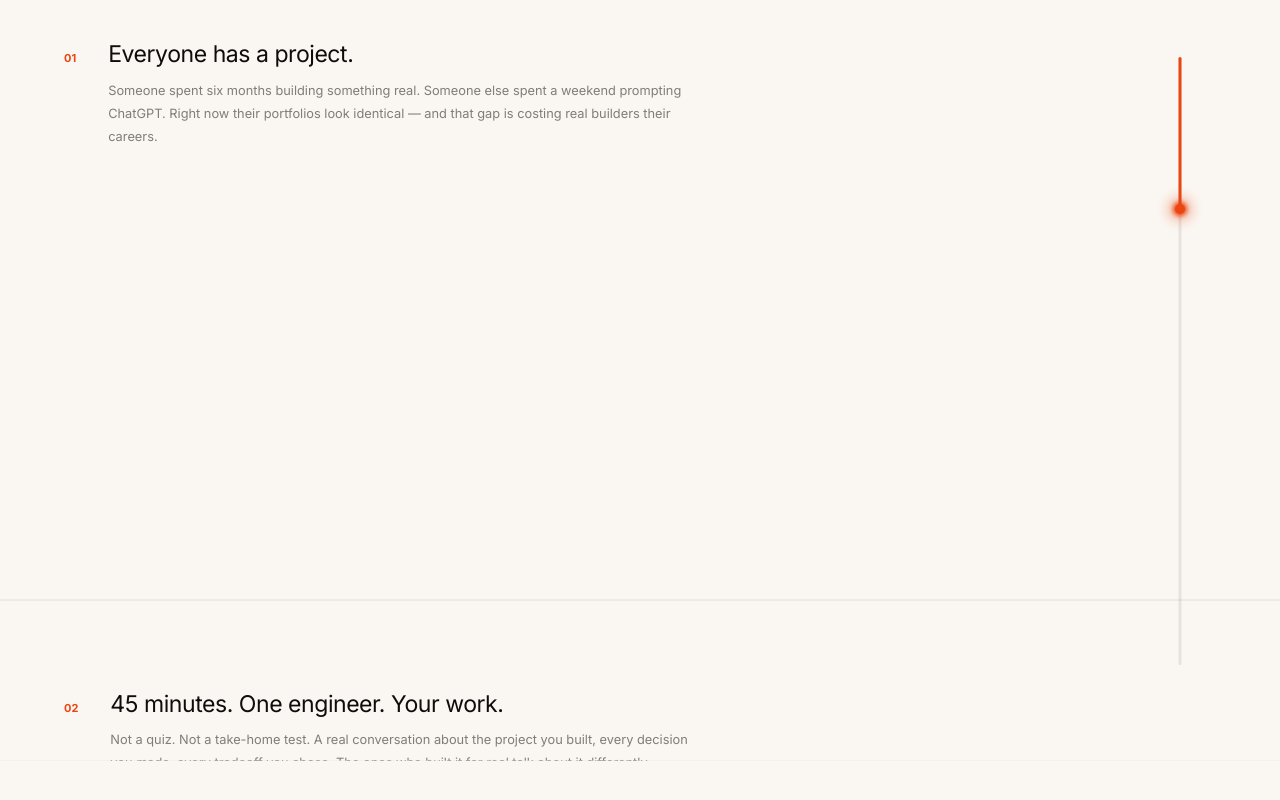
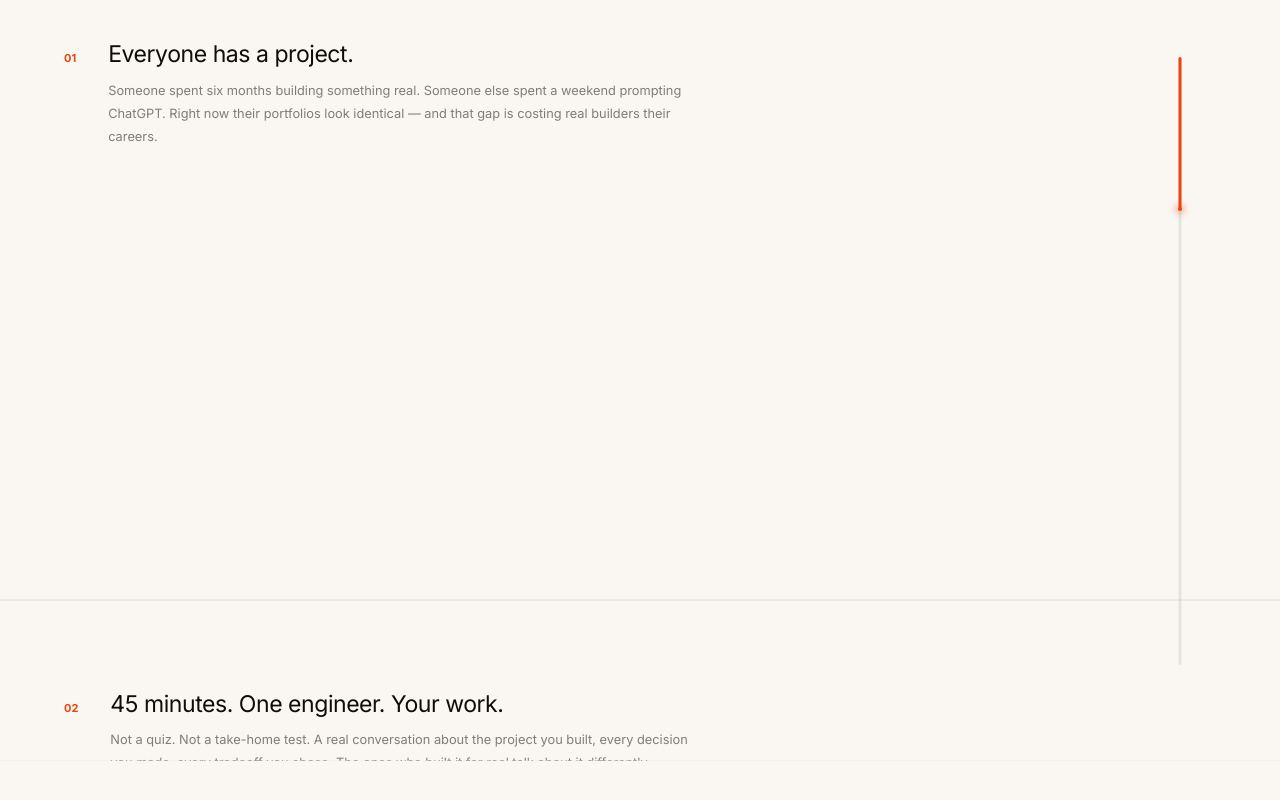
Before and after one commit to orcred-org/frontend, a Next.js app: page / in a window 1280 px wide. Shown: the part 899-1699 px from the top of the page. Built offline with nearby package versions, Linux system fonts and the light colour scheme.

Commit message:
Standard: reduce tip glow — smaller dot, subtle shadow only

```diff
--- a/components/PlatformSection.tsx
+++ b/components/PlatformSection.tsx
@@ -93,10 +93,10 @@ function TimelineSidebar({ progress }: { progress: ReturnType<typeof useSpring>
         }} />
         <motion.div style={{
           position: "absolute", left: "50%", top: tipY,
-          width: 10, height: 10, borderRadius: "50%",
+          width: 4, height: 4, borderRadius: "50%",
           backgroundColor: "#eb4511",
           x: "-50%", y: "-50%",
-          boxShadow: "0 0 14px 5px rgba(235,69,17,0.55), 0 0 4px 2px rgba(235,69,17,0.9)",
+          boxShadow: "0 0 6px 3px rgba(235,69,17,0.35)",
         }} />
       </div>
     </div>
```
